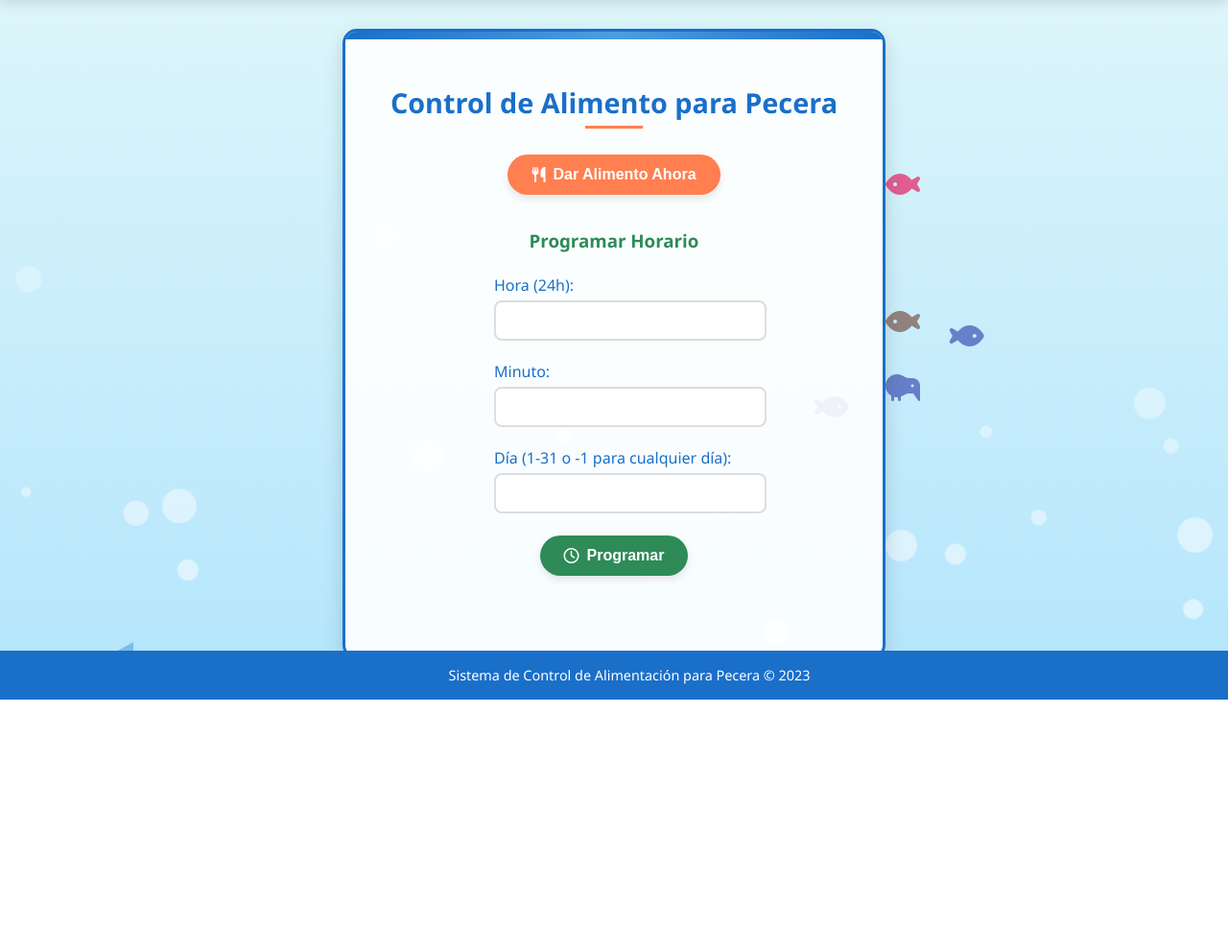
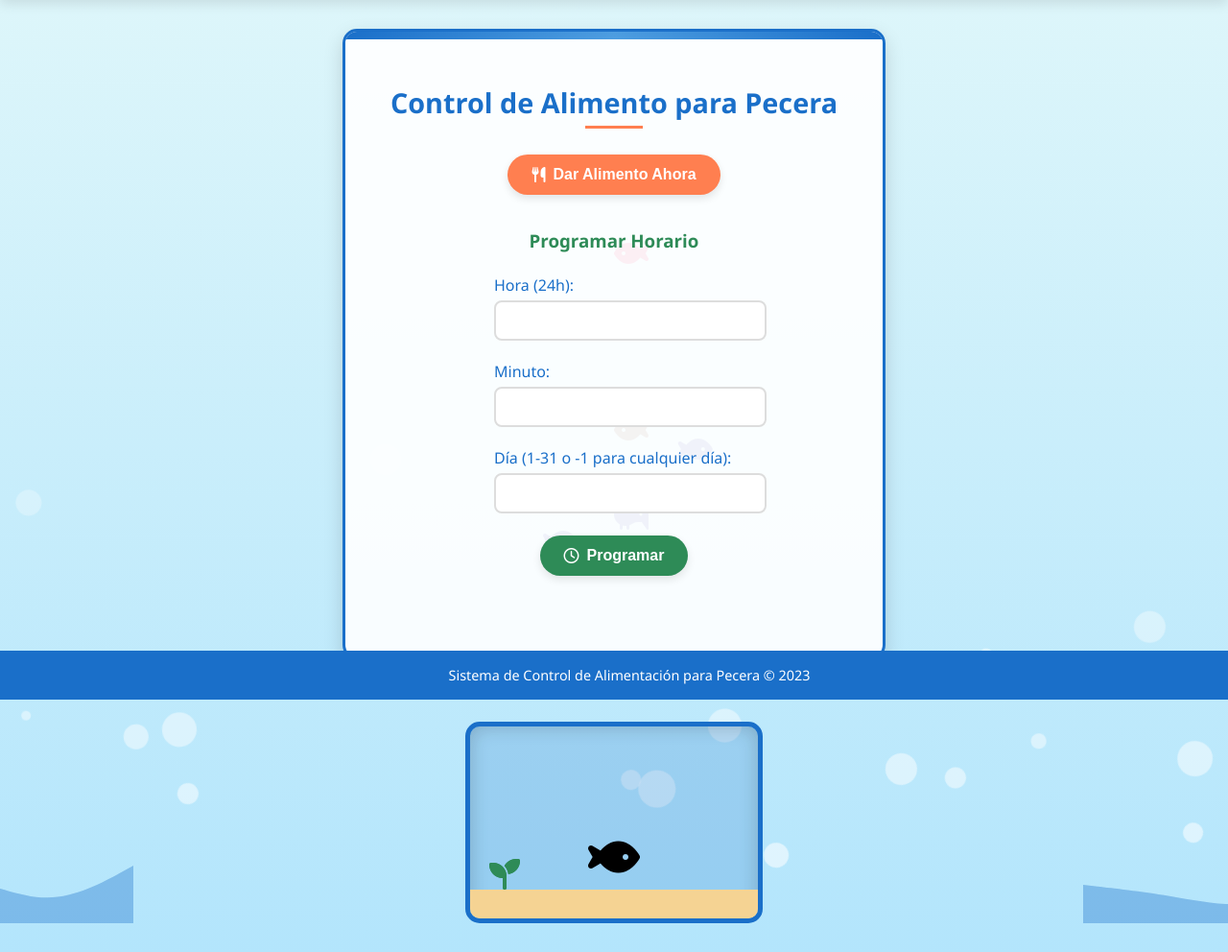
Before and after one commit to trypGG/ComputoEnLaNube, a PHP site: page / in a window 1280 px wide. Shown: the part 71-1063 px from the top of the page at 96% size. Before the commit the page ends 800 px from the top, so only its background shows below. Run offline with PHP 8.4, Linux system fonts and the light colour scheme.

Commit message:
Update index.php

```diff
--- a/index.php
+++ b/index.php
@@ -284,6 +284,92 @@
       font-size: 0.9rem;
     }
 
+    /* Pecera */
+    .aquarium {
+      width: 300px;
+      height: 200px;
+      background-color: rgba(26, 111, 201, 0.2);
+      border: 5px solid var(--color-ocean);
+      border-radius: 15px;
+      margin: 30px auto;
+      position: relative;
+      overflow: hidden;
+      box-shadow: inset 0 0 20px rgba(0, 0, 0, 0.2);
+    }
+
+    .aquarium-sand {
+      position: absolute;
+      bottom: 0;
+      width: 100%;
+      height: 30px;
+      background-color: var(--color-sand);
+    }
+
+    .aquarium-fish {
+      position: absolute;
+      font-size: 3rem;
+      bottom: 40px;
+      left: 50%;
+      transform: translateX(-50%);
+      transition: all 0.5s ease;
+      z-index: 2;
+    }
+
+    .aquarium-fish.happy {
+      animation: happyFish 1s ease-in-out;
+      color: #ffeb3b;
+    }
+
+    @keyframes happyFish {
+      0%, 100% { transform: translateX(-50%) rotate(0deg); }
+      25% { transform: translateX(-50%) rotate(-15deg); }
+      75% { transform: translateX(-50%) rotate(15deg); }
+    }
+
+    .aquarium-plant {
+      position: absolute;
+      font-size: 2rem;
+      bottom: 30px;
+      left: 20px;
+      color: var(--color-seaweed);
+      z-index: 1;
+    }
+
+    .aquarium-plant:nth-child(2) {
+      left: auto;
+      right: 20px;
+      transform: scaleX(-1);
+    }
+
+    .food-particle {
+      position: absolute;
+      font-size: 1rem;
+      top: -20px;
+      left: 50%;
+      transform: translateX(-50%);
+      animation: foodFall 2s linear forwards;
+      z-index: 3;
+      opacity: 0;
+    }
+
+    @keyframes foodFall {
+      0% { transform: translate(-50%, 0) rotate(0deg); opacity: 1; }
+      100% { transform: translate(-50%, 150px) rotate(360deg); opacity: 0; }
+    }
+
+    .bubble-aquarium {
+      position: absolute;
+      background-color: rgba(255, 255, 255, 0.6);
+      border-radius: 50%;
+      animation: bubbleRise 4s linear infinite;
+      z-index: 1;
+    }
+
+    @keyframes bubbleRise {
+      0% { transform: translateY(0); opacity: 1; }
+      100% { transform: translateY(-200px); opacity: 0; }
+    }
+
     /* Responsive */
     @media (max-width: 600px) {
       .container {
@@ -296,6 +382,11 @@
 
       button {
         padding: 10px 20px;
+      }
+
+      .aquarium {
+        width: 250px;
+        height: 180px;
       }
     }
   </style>
@@ -336,6 +427,14 @@
       </button>
     </form>
     <div id="respuesta"></div>
+  </div>
+
+  <!-- Pecera interactiva -->
+  <div class="aquarium">
+    <div class="aquarium-sand"></div>
+    <i class="fas fa-fish aquarium-fish" id="main-fish"></i>
+    <i class="fas fa-seedling aquarium-plant"></i>
+    <i class="fas fa-seedling aquarium-plant"></i>
   </div>
 
   <!-- Olas decorativas -->
@@ -418,6 +517,74 @@
       }, 3000);
     }
 
+    // Animación de alimentación en la pecera
+    function animateFeeding() {
+      const fish = document.getElementById('main-fish');
+      const aquarium = document.querySelector('.aquarium');
+
+      // Hacer el pez feliz
+      fish.classList.add('happy');
+      setTimeout(() => {
+        fish.classList.remove('happy');
+      }, 1000);
+
+      // Crear burbujas en la pecera
+      for (let i = 0; i < 10; i++) {
+        createAquariumBubble();
+      }
+
+      // Crear partículas de comida
+      for (let i = 0; i < 5; i++) {
+        setTimeout(() => {
+          createFoodParticle();
+        }, i * 300);
+      }
+    }
+
+    function createAquariumBubble() {
+      const bubble = document.createElement('div');
+      bubble.classList.add('bubble-aquarium');
+
+      // Tamaño aleatorio
+      const size = Math.random() * 10 + 5;
+      bubble.style.width = `${size}px`;
+      bubble.style.height = `${size}px`;
+
+      // Posición aleatoria en la pecera
+      bubble.style.left = `${Math.random() * 250 + 25}px`;
+      bubble.style.bottom = '30px';
+
+      // Duración de animación aleatoria
+      const duration = Math.random() * 3 + 2;
+      bubble.style.animationDuration = `${duration}s`;
+
+      // Retraso aleatorio
+      bubble.style.animationDelay = `${Math.random() * 1}s`;
+
+      document.querySelector('.aquarium').appendChild(bubble);
+
+      // Eliminar después de la animación
+      setTimeout(() => {
+        bubble.remove();
+      }, duration * 1000);
+    }
+
+    function createFoodParticle() {
+      const food = document.createElement('div');
+      food.classList.add('food-particle');
+      food.innerHTML = '<i class="fas fa-circle" style="color: var(--color-coral);"></i>';
+
+      // Posición aleatoria en la parte superior de la pecera
+      food.style.left = `${Math.random() * 250 + 25}px`;
+
+      document.querySelector('.aquarium').appendChild(food);
+
+      // Eliminar después de la animación
+      setTimeout(() => {
+        food.remove();
+      }, 2000);
+    }
+
     function alimentarManual() {
       fetch(`https://api.particle.io/v1/devices/${DEVICE_ID}/alimentar`, {
         method: "POST",
@@ -428,32 +595,7 @@
       }).then(res => res.json())
         .then(data => {
           showResponse("¡Alimento proporcionado! 🐠");
-
-          // Animación de comida cayendo
-          const foodDrop = document.createElement('div');
-          foodDrop.innerHTML = '<i class="fas fa-utensils" style="font-size: 2rem; color: var(--color-coral);"></i>';
-          foodDrop.style.position = 'fixed';
-          foodDrop.style.top = '100px';
-          foodDrop.style.left = '50%';
-          foodDrop.style.transform = 'translateX(-50%)';
-          foodDrop.style.animation = 'drop 2s linear forwards';
-          document.body.appendChild(foodDrop);
-
-          // Crear estilo para la animación
-          const style = document.createElement('style');
-          style.innerHTML = `
-            @keyframes drop {
-              0% { transform: translate(-50%, 0) rotate(0deg); opacity: 1; }
-              100% { transform: translate(-50%, 300px) rotate(360deg); opacity: 0; }
-            }
-          `;
-          document.head.appendChild(style);
-
-          // Eliminar después de la animación
-          setTimeout(() => {
-            foodDrop.remove();
-            style.remove();
-          }, 2000);
+          animateFeeding();
         }).catch(error => {
           console.error("Error:", error);
           showResponse("Error al alimentar. Intente nuevamente.");
@@ -482,6 +624,7 @@
       }).then(res => res.json())
         .then(data => {
           showResponse("✅ Horario programado con éxito.");
+          animateFeeding(); // También animamos la pecera al programar
         }).catch(error => {
           console.error("Error:", error);
           showResponse("Error al programar. Intente nuevamente.");
@@ -492,6 +635,19 @@
     window.onload = function() {
       createBubbles();
       createFish();
+
+      // Crear burbujas en la pecera automáticamente
+      setInterval(() => {
+        if (Math.random() > 0.7) {
+          createAquariumBubble();
+        }
+      }, 1000);
+
+      // Mover el pez de vez en cuando
+      const fish = document.getElementById('main-fish');
+      setInterval(() => {
+        fish.style.transform = `translateX(${Math.random() * 40 - 20}px)`;
+      }, 3000);
     };
   </script>
 </body>
```
